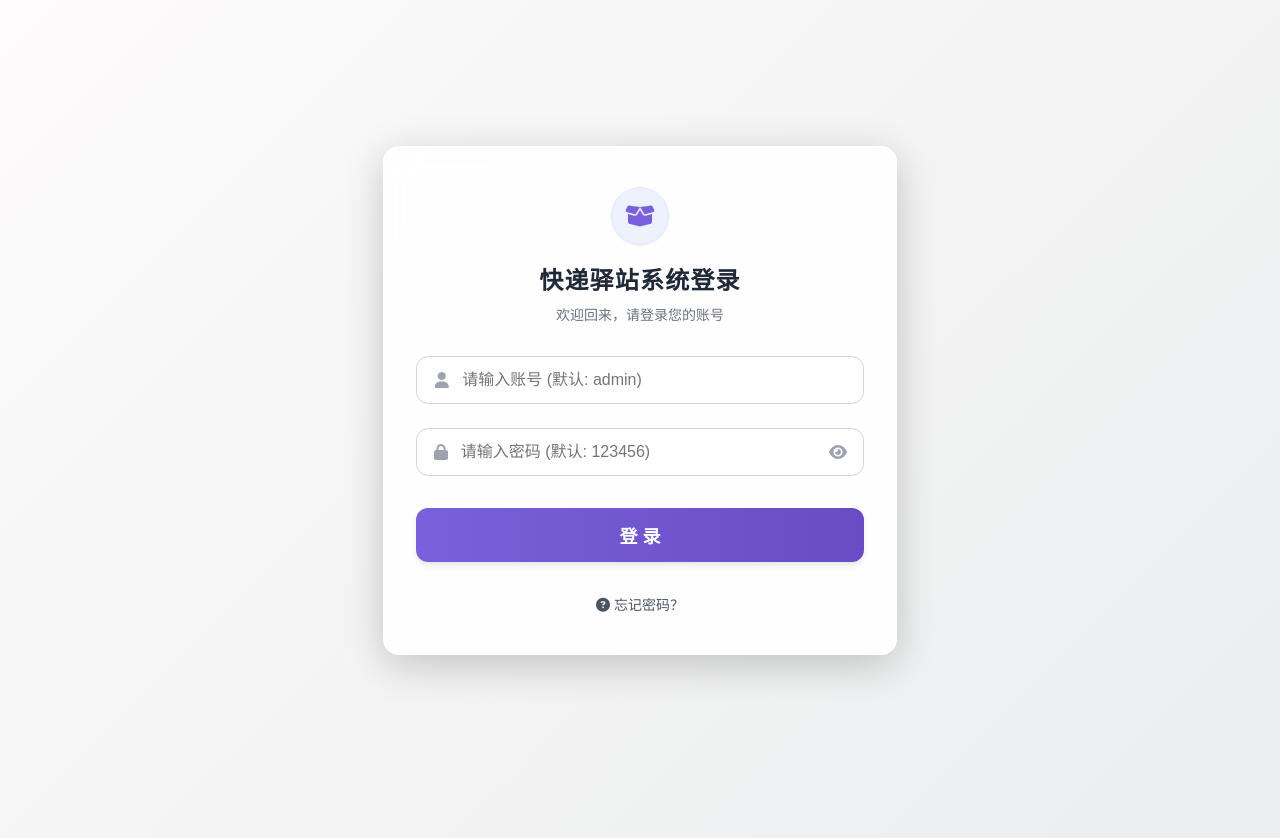
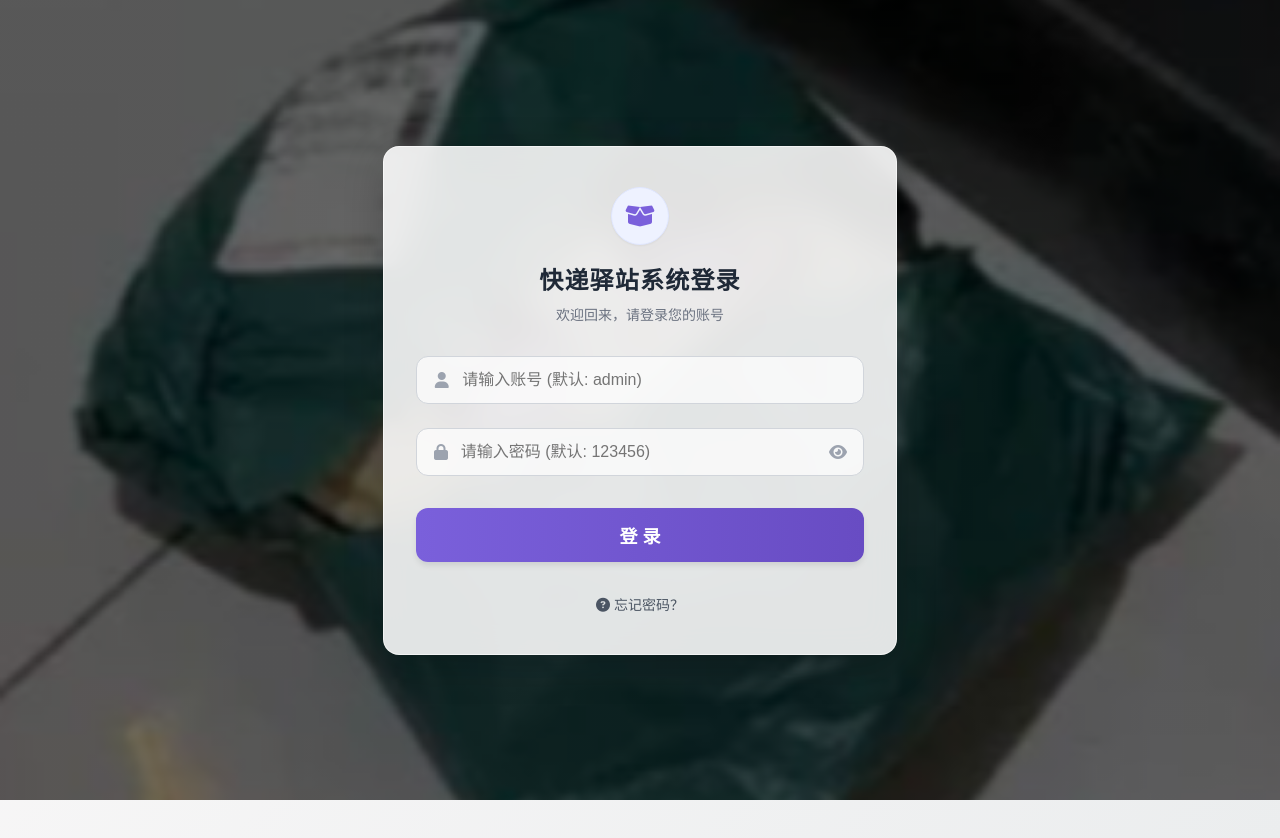
Before and after one commit to huowangeee/kuaidiyizhan, a plain HTML site: page index.html in a window 1280 px wide. Drawn offline with nearby package versions, Linux system fonts and the light colour scheme.

Commit message:
添加登录界面背景图样式

```diff
--- a/index.html
+++ b/index.html
@@ -54,7 +54,7 @@
         .main-content { flex: 1; padding: 30px 40px; overflow-y: auto; }
         .tab-title { margin-top: 0; margin-bottom: 25px; padding-bottom: 15px; border-bottom: 2px solid rgba(0,0,0,0.05); color: #333; }
 
-        /* 登录界面的全屏外层包装，用于绝对居中 */
+        /* 登录界面的全屏外层包装，用于绝对居中及背景图 */
         .login-wrapper {
             position: fixed;
             top: 0;
@@ -64,6 +64,12 @@
             display: flex;
             align-items: center;
             justify-content: center;
+            background-image:
+                linear-gradient(rgba(0, 0, 0, 0.55), rgba(0, 0, 0, 0.55)),
+                url('./image/fbjb.png');
+            background-size: cover;
+            background-position: center;
+            background-attachment: fixed;
         }
         h1 { color: #333; text-align: center; }
 
```
Also changed, not shown: image/fbjb.png (added).
